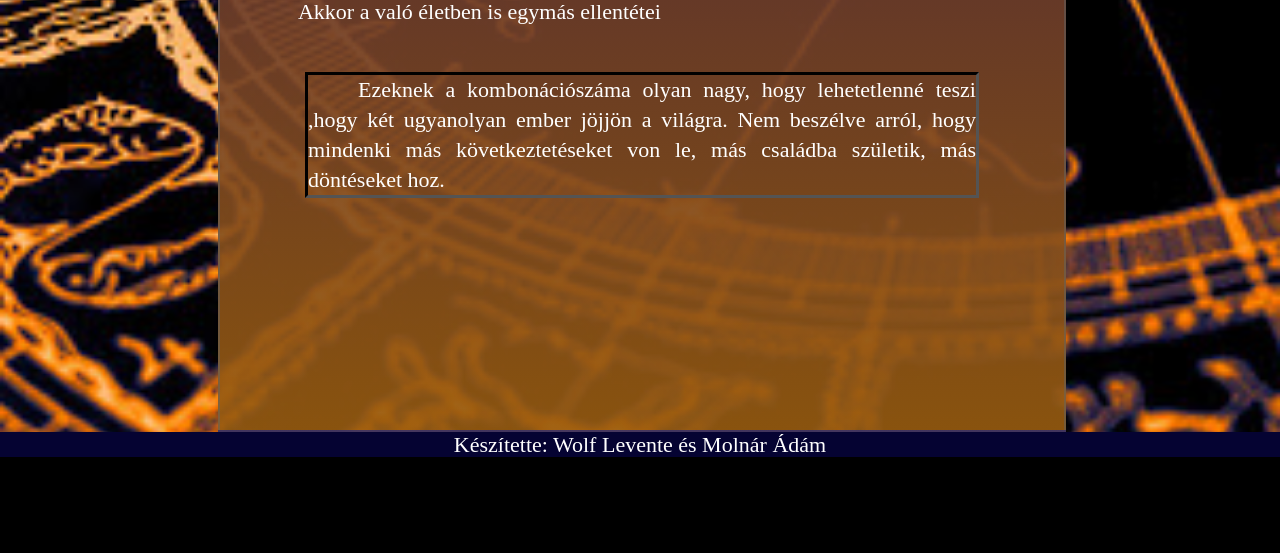
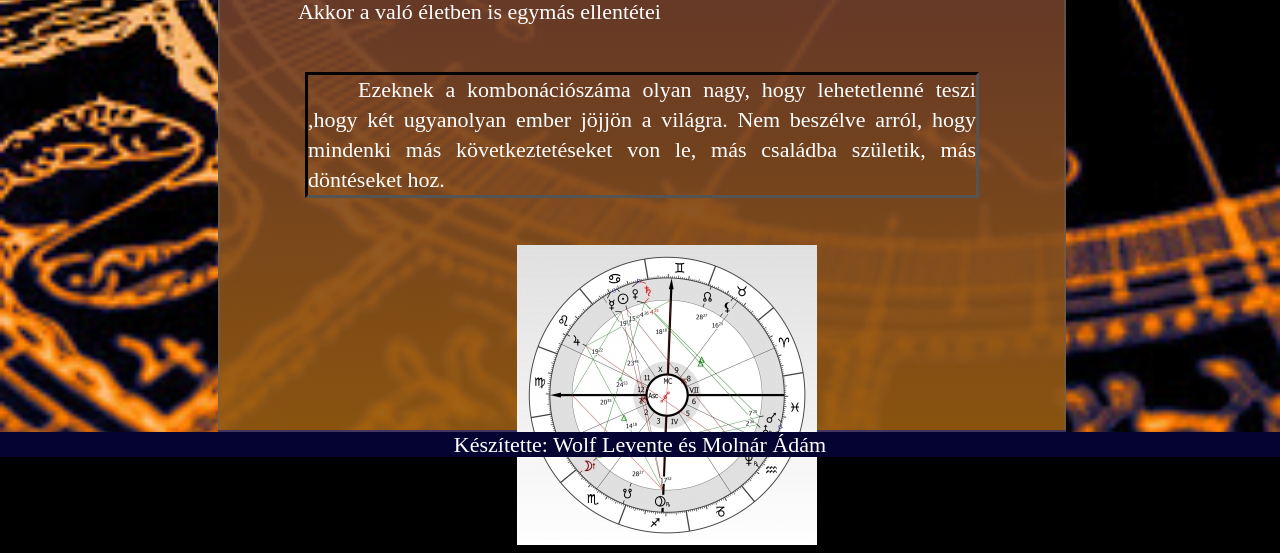
Before and after one commit to LeventeWolf/AstrologyWebsite, a PHP site: page /html/horoscope.html in a window 1280 px wide. Shown: the part 942-1495 px from the top of the page. Before the commit the page ends 1399 px from the top, so only its background shows below. Run offline with PHP 8.4, Linux system fonts and the light colour scheme.

Commit message:
client map has created

```diff
--- a/css/horoscope.css
+++ b/css/horoscope.css
@@ -34,3 +34,6 @@ body{
     outline-style: inset ;
     outline-color: black ;
 }
+#kepletkep{
+    text-align: center;
+}
--- a/html/horoscope.html
+++ b/html/horoscope.html
@@ -142,6 +142,20 @@
 
 
             </p>
+
+            <p id="kepletkep">
+                <img src="../images/keplet.jpg" alt="keplet" usemap="#keplet">
+
+                <map name="keplet">
+                    <area shape="circle" coords="110,30,40" alt="Bolygók" href="../html/planets.html">
+                    <area shape="circle" alt="Bolygók" coords="100,230,40" href="../html/planets.html"  >
+                    <area alt="Bolygók" href="../html/planets.html" shape="circle" coords="250,190,40">
+
+                </map>
+
+            </p>
+
+
         </div>
     </main>
 </div>
```
Also changed, not shown: images/keplet.jpg (added).
